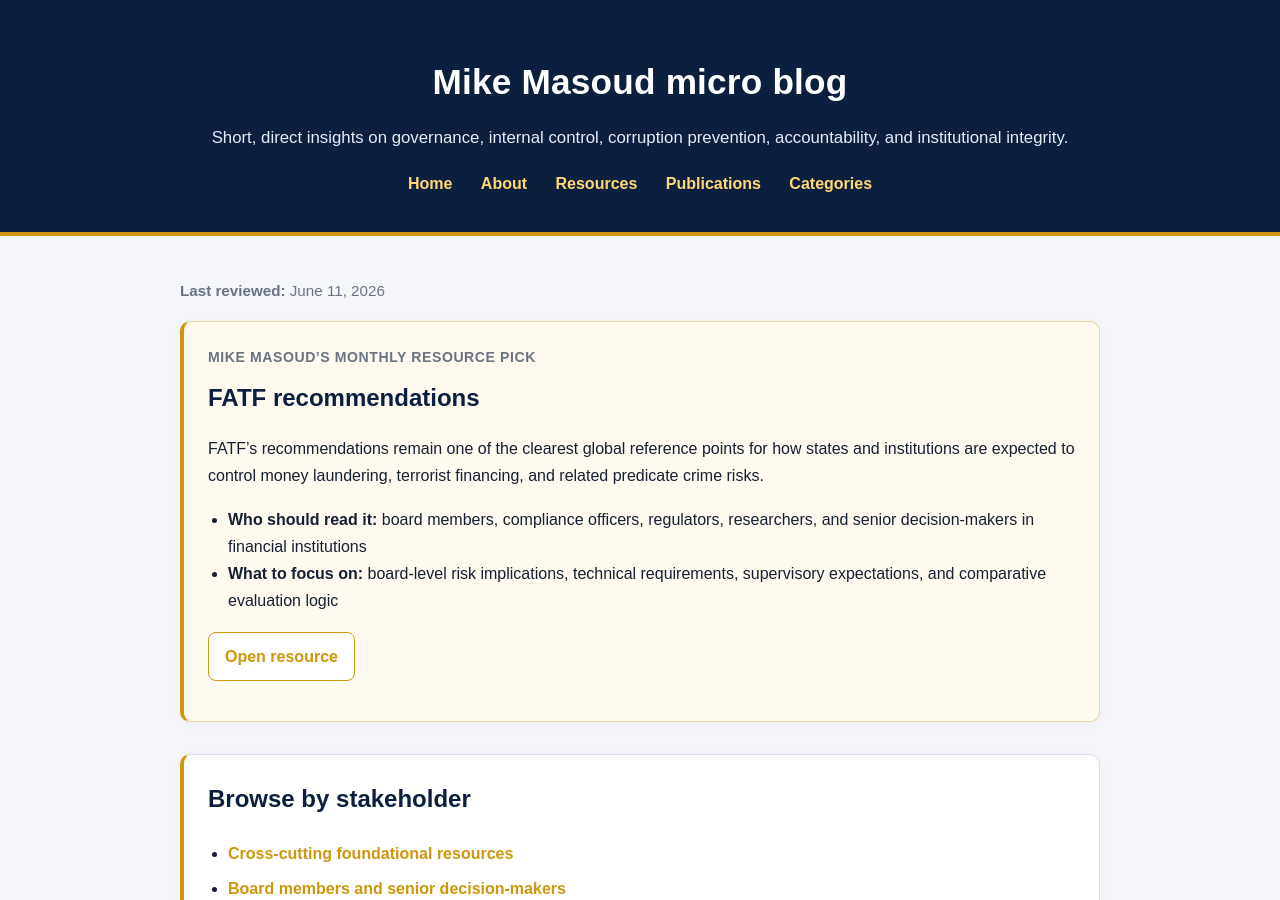
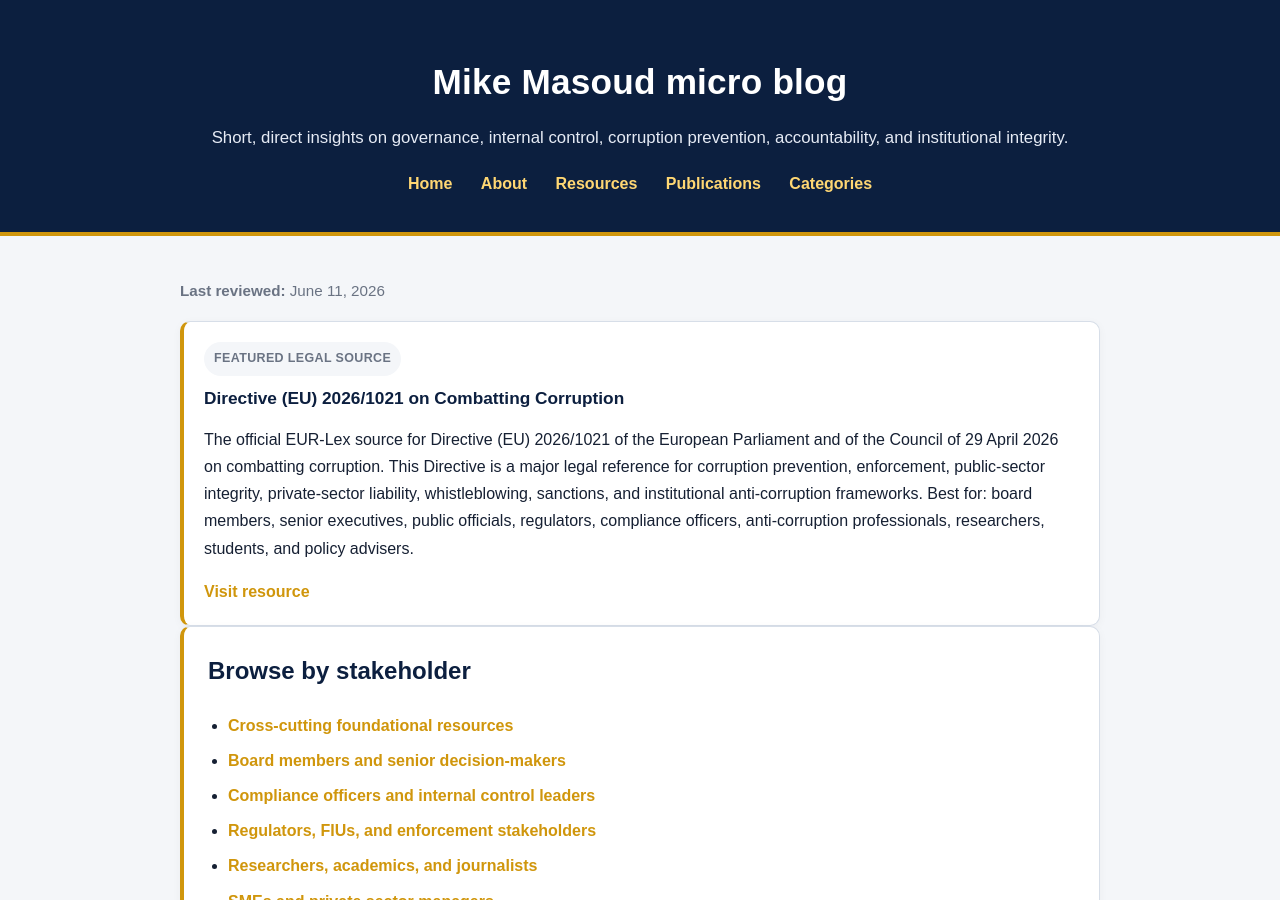
Before and after one commit to mikemasoud/microblog, a Jekyll site: the page built from resources.html, in a window 1280 px wide and 900 px high. Built offline with Jekyll 4.4.1, drawn with Linux system fonts in a browser that asks for light colours.

Commit message:
Update resources.html

```diff
--- a/resources.html
+++ b/resources.html
@@ -7,20 +7,16 @@ title: Anti-corruption resources by stakeholder
 
   <p class="last-reviewed"><strong>Last reviewed:</strong> June 11, 2026</p>
 
-  <section class="featured-pick">
-    <div class="featured-label">Mike Masoud’s monthly resource pick</div>
-    <h2>FATF recommendations</h2>
-    <p>
-      FATF’s recommendations remain one of the clearest global reference points for how states and institutions are expected to control money laundering, terrorist financing, and related predicate crime risks.
-    </p>
-    <ul class="featured-meta">
-      <li><strong>Who should read it:</strong> board members, compliance officers, regulators, researchers, and senior decision-makers in financial institutions</li>
-      <li><strong>What to focus on:</strong> board-level risk implications, technical requirements, supervisory expectations, and comparative evaluation logic</li>
-    </ul>
-    <p>
-      <a class="button-link" href="https://www.fatf-gafi.org/en/publications/Fatfrecommendations/Fatf-recommendations.html" target="_blank" rel="noopener noreferrer">Open resource</a>
-    </p>
-  </section>
+  <article class="resource-card featured-resource">
+  <span class="resource-tag">Featured Legal Source</span>
+  <h3>Directive (EU) 2026/1021 on Combatting Corruption</h3>
+  <p>
+    The official EUR-Lex source for Directive (EU) 2026/1021 of the European Parliament and of the Council of 29 April 2026 on combatting corruption. This Directive is a major legal reference for corruption prevention, enforcement, public-sector integrity, private-sector liability, whistleblowing, sanctions, and institutional anti-corruption frameworks.
+
+    Best for: board members, senior executives, public officials, regulators, compliance officers, anti-corruption professionals, researchers, students, and policy advisers.
+  </p>
+  <a href="https://eur-lex.europa.eu/eli/dir/2026/1021/oj/eng" target="_blank" rel="noopener noreferrer">Visit resource</a>
+</article>
 
   <nav class="resources-nav" aria-label="Resources sections">
     <h2>Browse by stakeholder</h2>
```
